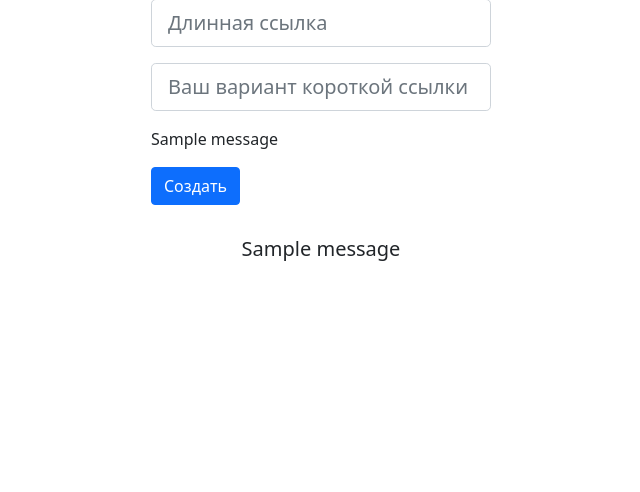
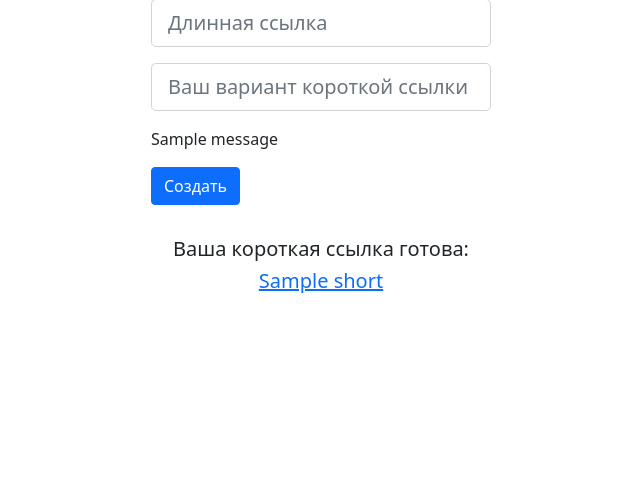
Before and after one commit to frank-stotch/yacut, a Flask app: template yacut/templates/index.html in a window 1280 px wide. Shown: the part 217-709 px from the top of the page, without its empty margins (319-959 px from the left). Run offline with Flask 3, Linux system fonts and the light colour scheme; tables that the repository leaves empty hold one stand-in row (values such as "Sample post"); the template is opened without the code that fills it: values that come from a table or form of the project are taken from there, most other values are stand-ins (such as "Sample title", 1, 10 or a date in 2020); one stand-in notice (Sample message) is shown; parts of the project's set-up code (start-up, migrations or seed data) failed here and were passed over; some libraries are stand-ins or nearby versions.

Commit message:
fix templates

```diff
--- a/yacut/templates/base.html
+++ b/yacut/templates/base.html
@@ -18,9 +18,4 @@
 {% include "footer.html" %}
 </body>
 
-<script src="https://code.jquery.com/jquery-3.2.1.slim.min.js"
-  integrity="sha384-KJ3o2DKtIkvYIK3UENzmM7KCkRr/rE9/Qpg6aAZGJwFDMVNA/GpGFF93hXpG5KkN" crossorigin="anonymous"></script>
-<script src="https://maxcdn.bootstrapcdn.com/bootstrap/4.0.0/js/bootstrap.min.js"
-  integrity="sha384-JZR6Spejh4U02d8jOt6vLEHfe/JQGiRRSQQxSfFWpi1MquVdAyjUar5+76PVCmYl" crossorigin="anonymous"></script>
-
 </html>
--- a/yacut/templates/index.html
+++ b/yacut/templates/index.html
@@ -16,24 +16,18 @@
           {{ form.csrf_token }}
           {{ form.original_link(class="form-control form-control-lg py-2 mb-3", id="form-title",
           placeholder=form.original_link.label.text) }}
-          {% if form.original_link.errors %}
           {% for error in form.original_link.errors %}
           <p><span style="color:red"></span>{{ error }}</p>
           {% endfor %}
-          {% endif %}
           {{ form.custom_id(class="form-control form-control-lg py-2 mb-3", id="form-link",
           placeholder=form.custom_id.label.text) }}
-          {% if form.custom_id.errors %}
           {% for error in form.custom_id.errors %}
           <p><span style="color:red"></span>{{ error }}</p>
           {% endfor %}
-          {% endif %}
-          {% with messages = get_flashed_messages(category_filter=["custom-id-error"]) %}
-            {% if messages %}
+          {% with messages = get_flashed_messages() %}
           {% for message in messages %}
-                <p><span style="color:red"></span>{{ message|safe }}</p>
+          <p><span style="color:red"></span>{{ message }}</p>
           {% endfor %}
-            {% endif %}
           {% endwith %}
           {{ form.submit(class="btn btn-primary") }}
         </form>
@@ -44,26 +38,25 @@
     </div>
   </div>
 
-  {% with messages = get_flashed_messages(category_filter=["success"]) %}
-  {% if messages %}
-  {% for message in messages %}
+  {% if short %}
   <div class="container">
     <div class="row ">
       <div class="col-sm">
       </div>
       <div class="col-sm">
         <p class="text-center">
-        <h5 class="text-center">{{ message|safe }}</h5>
+        <h5 class="text-center">Ваша короткая ссылка готова:</h5>
+        <a href="{{ short }}" class="text-center">
+          <h5 class="text-center">{{ short }}</h5>
+        </a>
         </p>
       </div>
       <div class="col-sm">
       </div>
     </div>
   </div>
-  {% endfor %}
+
   {% endif %}
-
-  {% endwith %}
 </section>
 </main>
 {% endblock content %}
```
Lines whose indentation alone changed are shown as unchanged.
